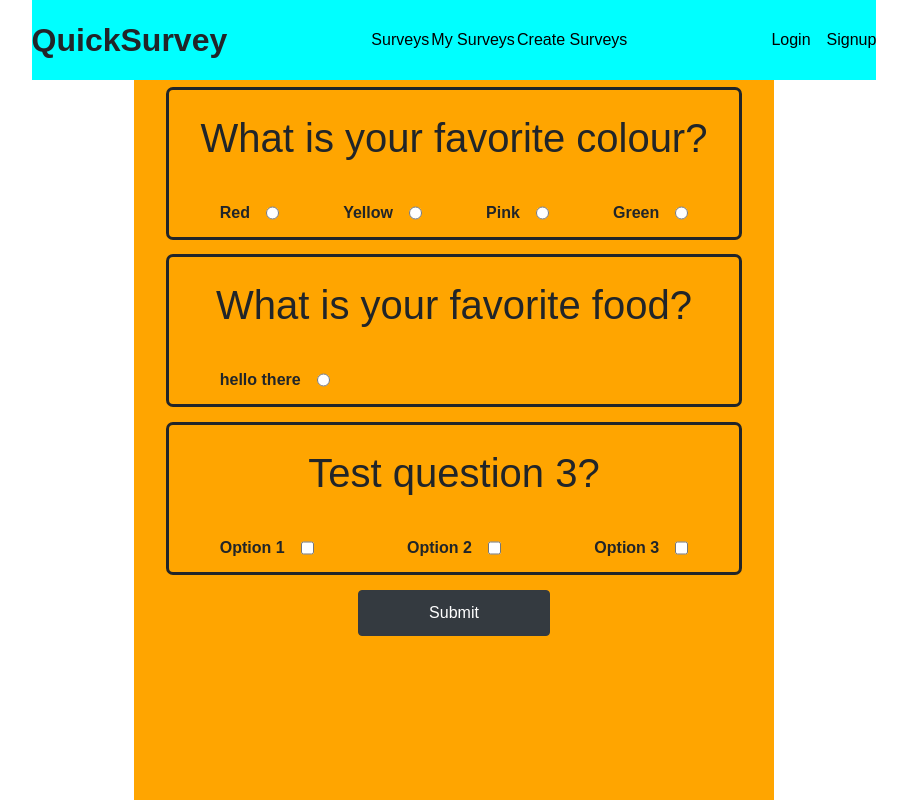
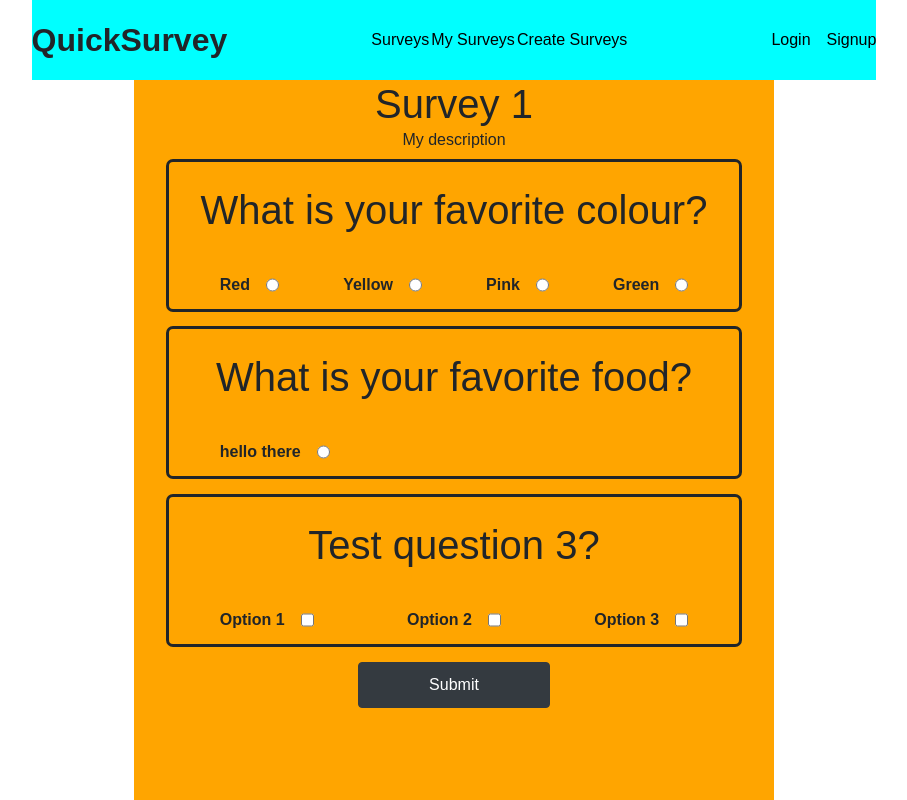
Before and after one commit to LouPrit/quicksurvey, a React (Create React App) app: page / in a window 1280 px wide. Shown: the whole page, without its empty margins (186-1093 px from the left). Built offline with nearby package versions, Linux system fonts and the light colour scheme.

Commit message:
Question IDs are now unique and work correctly

```diff
--- a/src/pages/create.js
+++ b/src/pages/create.js
@@ -12,8 +12,8 @@ class CreatePage extends Component {
             id: Date.now(), //Provides us with a unique ID as Date.now returns the milliseconds since January 1, 1970 00:00:00
             questions: [
                 {
+                    id: 0,
                     type: 'radio',
-                    id: 0,
                     question: '',
                     options: ''
                 }
@@ -48,7 +48,7 @@ class CreatePage extends Component {
             );
         } else { //not title or description so must be inside question or options box
             let questionsCopy = JSON.parse(JSON.stringify(this.state.questions)); //Clone a complete copy of the 'questions' array from State
-            //Add the text the user typed into the questionsCopy object, used the id and name
+            //Add the text the user typed into the questionsCopy object, using the id and name
             questionsCopy[questionsCopy.findIndex(i => i.id === id)][name] = e.target.value;
             //Set the state to our newly altered questions object.
             this.setState(
@@ -69,8 +69,8 @@ class CreatePage extends Component {
                 questions: [
                     ...this.state.questions,
                     {
+                        id: Date.now(),
                         type: 'radio',
-                        id: this.state.questions.length,
                         question: '',
                         options: ''
                     }
--- a/src/pages/index.js
+++ b/src/pages/index.js
@@ -3,6 +3,7 @@ import '../styles/index.css';
 
 const survObj = {
     title: "Survey 1",
+    description: "My description",
     id: 1,
     user: "kingsolos",
     survey: [{
@@ -50,6 +51,8 @@ function MainPage() {
     return (
         <div className="App-main">
             <form className="surveyForm">
+                <h1>{survObj.title}</h1>
+                <p>{survObj.description}</p>
                 <Section />
                 <input type="submit" className="surveyButton btn btn-dark" value="Submit" />
             </form>
```
